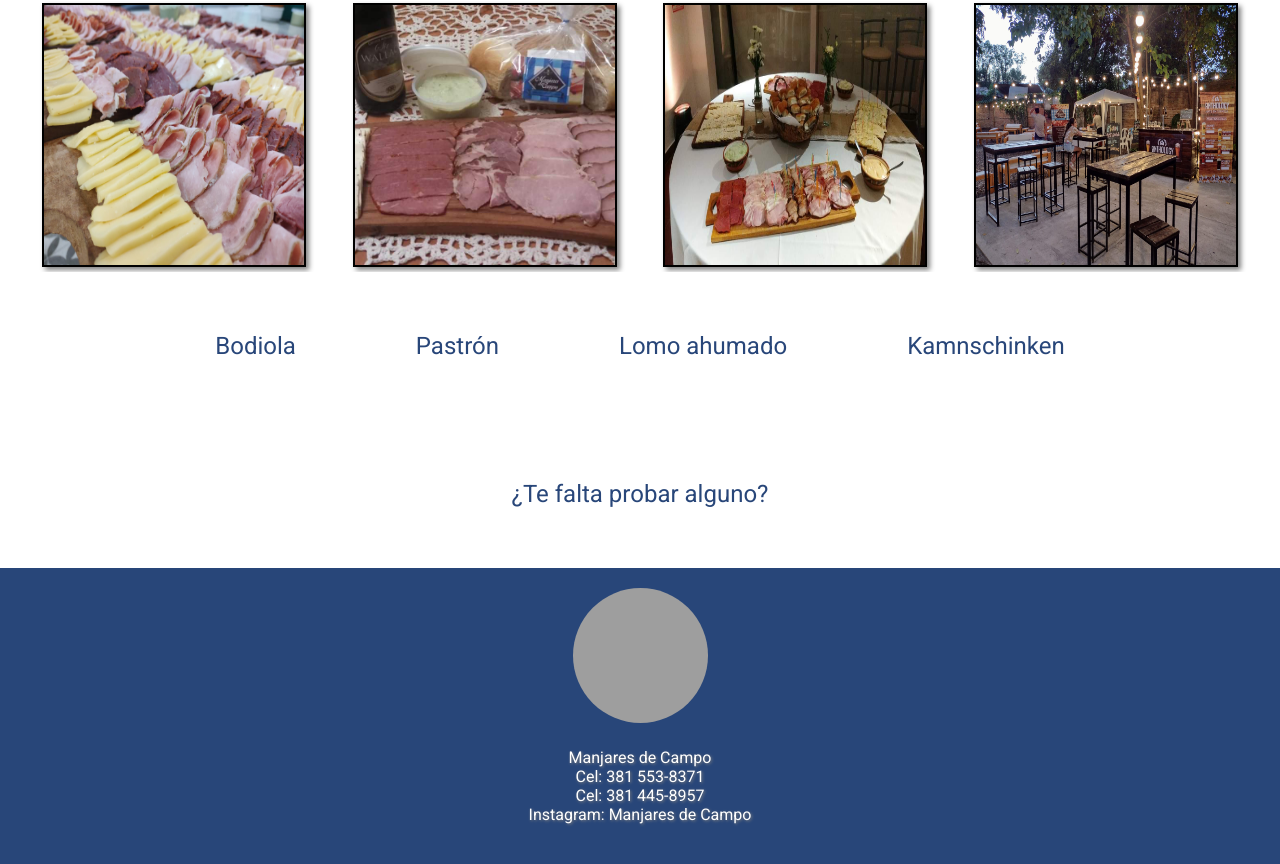
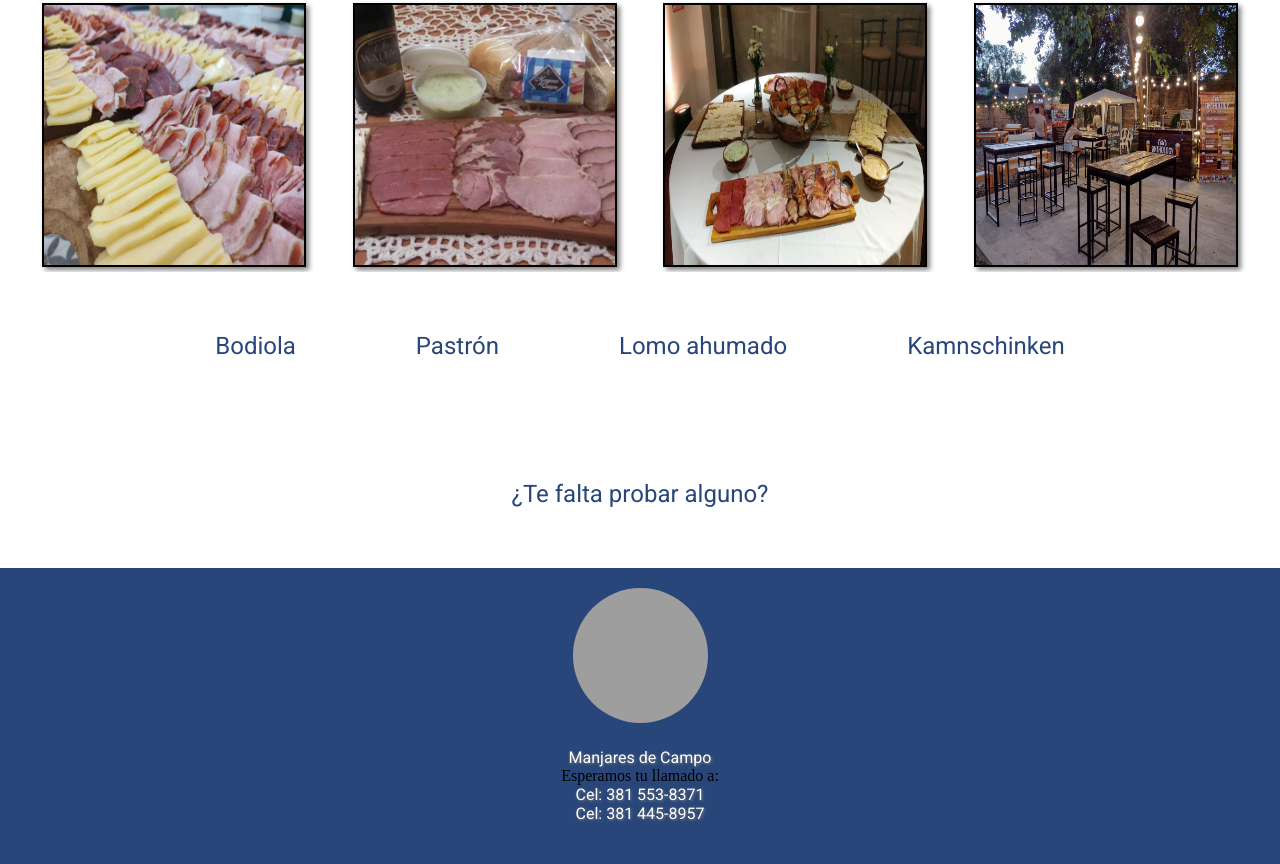
Before and after one commit to luisgiudice/manjares-de-campo, a plain HTML site: page pages/productos.html in a window 1280 px wide. Shown: the part 844-1708 px from the top of the page. Drawn offline with Linux system fonts and the light colour scheme; grey boxes are pictures that could not be loaded.

Commit message:
footer con llamado

```diff
--- a/pages/productos.html
+++ b/pages/productos.html
@@ -70,11 +70,12 @@
             </div>
             <div>
                 <h5>Manjares de Campo</h5>
+                <p>Esperamos tu llamado a:</p>
                 <h5>Cel: 381 553-8371</h5>
                 <h5>Cel: 381 445-8957</h5>
-                <h5>Instagram: Manjares de Campo</h5>
             </div>
         </section>
     </footer>
 
+
 </html>
```
